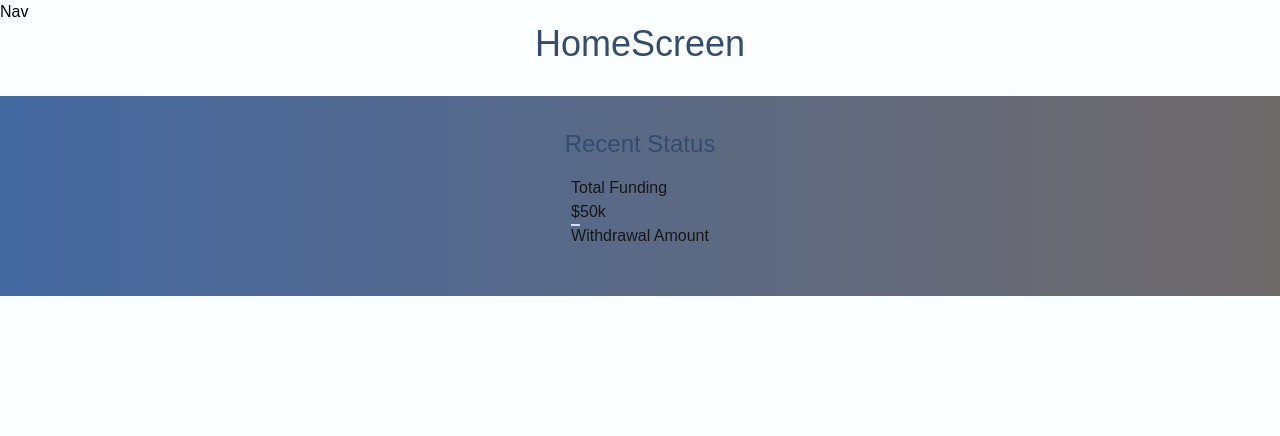
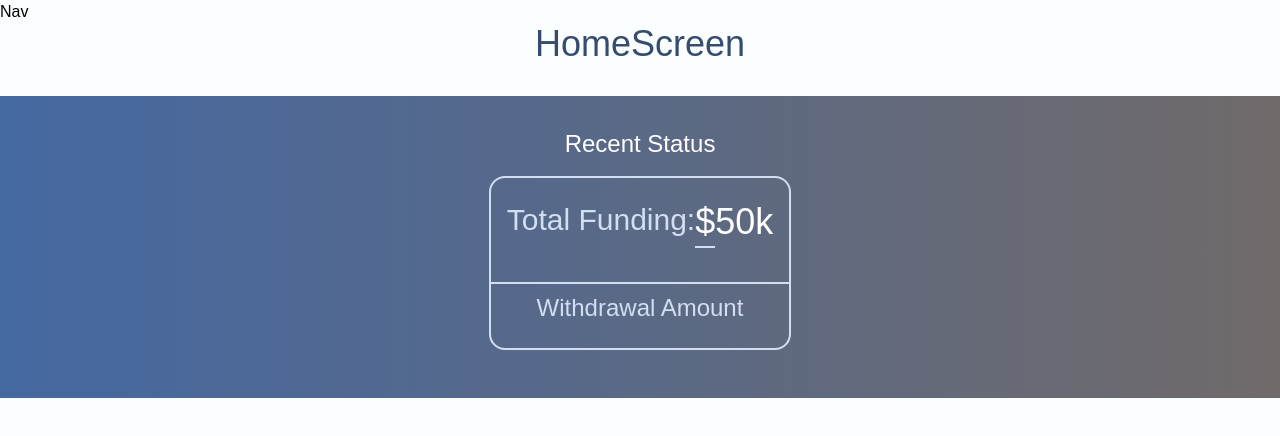
Before and after one commit to Sallah10/neighborhood-hub, a Next.js app: page /home in a window 1280 px wide. Shown: the top 436 px of the page. Built offline with nearby package versions, Linux system fonts and the light colour scheme.

Commit message:
"recent status" created and added

```diff
--- a/app/home/page.tsx
+++ b/app/home/page.tsx
@@ -6,13 +6,13 @@ const Home = () => {
       <div className='main'>
         <h1 className='text-h1'>HomeScreen</h1>
         <div className='bg-gradient-to-r from-[#4468A1] to-[#706a6a] gap-4 flex flex-col px-4 pt-8 w-full pb-12 md:w-full lg:w-full md:items-center'>
-          <h3 className="text-h3">Recent Status</h3>
-          <div>
-            <div>
-              <h2>Total Funding</h2>
-              <h1><span className='border-b-2 pb-1 border-[#D2DEF1]'>$</span>50k</h1>
+          <h3 className="text-h3 text-white">Recent Status</h3>
+          <div className="border-[#D2DEF1] border-2 rounded-2xl flex flex-col gap-10 py-6">
+            <div className="flex justify-between px-4">
+              <h2 className="text-h2 text-[#D2DEF1]">Total Funding:</h2>
+              <h1 className="text-h1 text-white"><span className='border-b-2 pb-1 border-[#D2DEF1]'>$</span>50k</h1>
             </div>
-            <div> Withdrawal Amount</div>
+            <h2 className="text-h3 text-[#D2DEF1] text-center border-t-2 pt-2 border-[#D2DEF1] w-full"> Withdrawal Amount</h2>
           </div>
         </div>
       </div>
```
